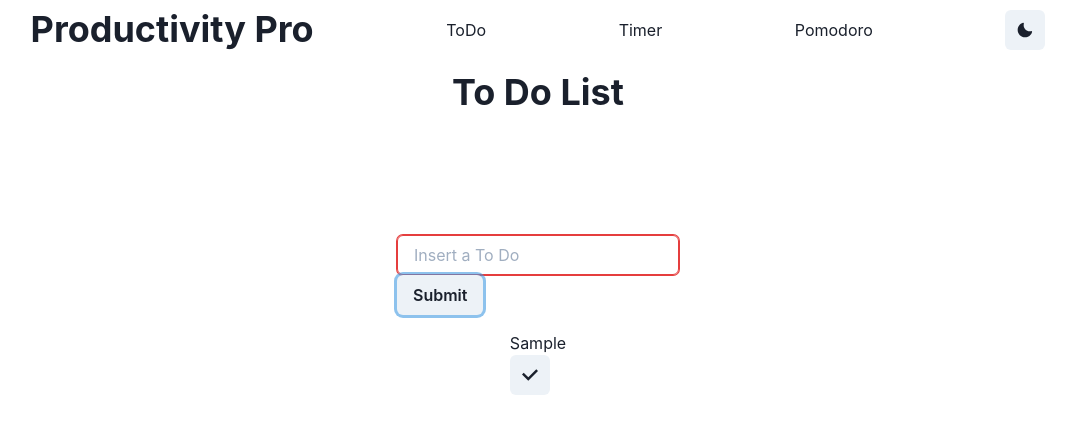
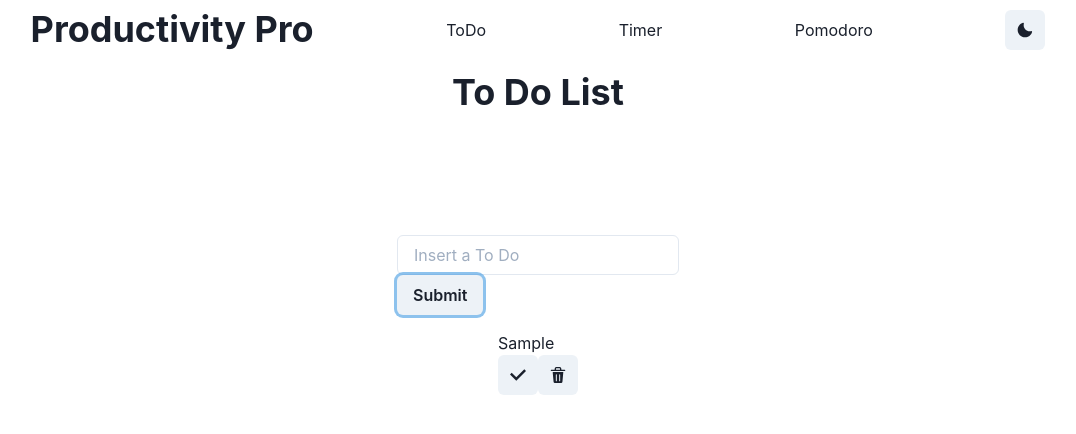
Before and after one commit to AlexandroM1234/ProductivityPro, a React (Create React App) app in the folder client/: page / in a window 1280 px wide. Both pictures are taken after typing "Sample" into the empty fields and a click on the button "Submit". Shown: the top 434 px of the page, without its empty margins (102-1178 px from the left). Built offline with nearby package versions, Linux system fonts and the light colour scheme.

Commit message:
Complete and delete function done with comments and logic fixed for empty input

```diff
--- a/client/src/Components/ToDo/ToDo.jsx
+++ b/client/src/Components/ToDo/ToDo.jsx
@@ -40,14 +40,20 @@ const ToDo = () => {
 
   // Completed To Do function to mark a to do completed
   const completedToDo = (id) => {
+    // Have a copy of the to dos
     const newToDos = [...toDos];
+    // Find the to do to mark completed
     const completed = newToDos.find((td) => td.id === id);
+    // set the completed to True
     completed.completed = true;
+    // then set the to dos to the new to dos
     setToDos(newToDos);
   };
 
-  // is Error for the form control to detect errors inputing a to do
-  const isError = toDo === "";
+  const deleteToDo = (id) => {
+    const filteredToDos = toDos.filter((td) => td.id !== id);
+    setToDos(filteredToDos);
+  };
 
   return (
     <Box w={"100%"} h={"100%"}>
@@ -64,7 +70,7 @@ const ToDo = () => {
         {/* Form Container  */}
         <Flex margin={4}>
           <form onSubmit={handleSubmit}>
-            <FormControl isInvalid={isError}>
+            <FormControl isRequired>
               <Input
                 name="task"
                 value={toDo}
@@ -78,7 +84,11 @@ const ToDo = () => {
         </Flex>
 
         {/* To Do List */}
-        <ToDoList toDos={toDos} completed={completedToDo} />
+        <ToDoList
+          toDos={toDos}
+          completed={completedToDo}
+          deleteToDo={deleteToDo}
+        />
       </Flex>
     </Box>
   );
--- a/client/src/Components/ToDo/ToDoCard.jsx
+++ b/client/src/Components/ToDo/ToDoCard.jsx
@@ -1,8 +1,8 @@
 import { Box, IconButton } from "@chakra-ui/react";
-import { CheckIcon } from "@chakra-ui/icons";
+import { CheckIcon, DeleteIcon } from "@chakra-ui/icons";
 import React from "react";
 
-const ToDoCard = ({ toDo, completed }) => {
+const ToDoCard = ({ toDo, completed, deleteToDo }) => {
   return (
     <Box>
       <p>{toDo.task}</p>
@@ -13,6 +13,13 @@ const ToDoCard = ({ toDo, completed }) => {
           completed(toDo.id);
         }}
       />
+      <IconButton
+        aria-label="Delete To Do"
+        icon={<DeleteIcon />}
+        onClick={() => {
+          deleteToDo(toDo.id);
+        }}
+      />
     </Box>
   );
 };
--- a/client/src/Components/ToDo/ToDoList.jsx
+++ b/client/src/Components/ToDo/ToDoList.jsx
@@ -2,7 +2,7 @@ import { Flex } from "@chakra-ui/react";
 import React from "react";
 import ToDoCard from "./ToDoCard";
 
-const ToDoList = ({ toDos, completed }) => {
+const ToDoList = ({ toDos, completed, deleteToDo }) => {
   return (
     <Flex
       justifyContent={"space-between"}
@@ -10,7 +10,14 @@ const ToDoList = ({ toDos, completed }) => {
       alignItems={"center"}
     >
       {toDos.map((toDo) => {
-        return <ToDoCard key={toDo.id} toDo={toDo} completed={completed} />;
+        return (
+          <ToDoCard
+            key={toDo.id}
+            toDo={toDo}
+            completed={completed}
+            deleteToDo={deleteToDo}
+          />
+        );
       })}
     </Flex>
   );
```
